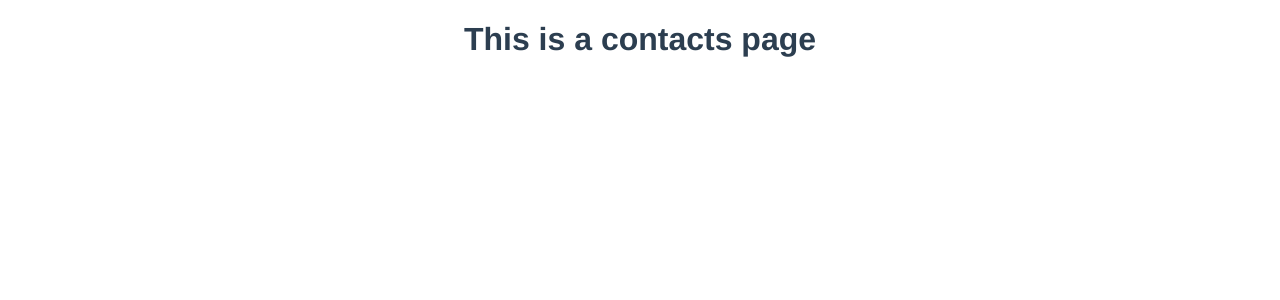
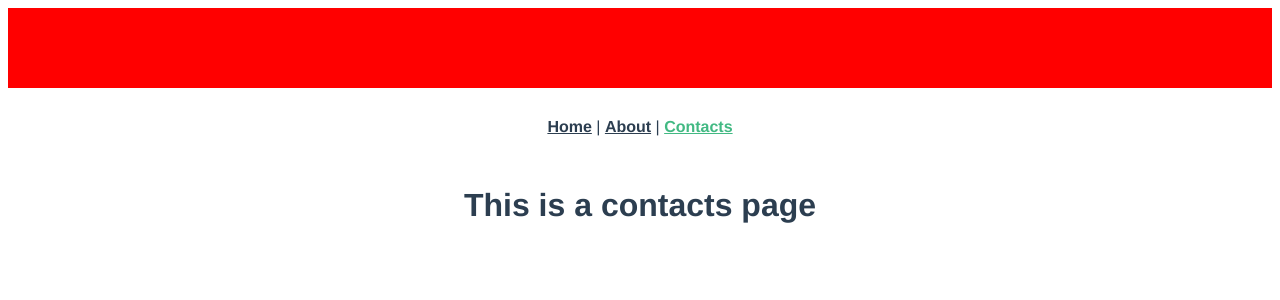
Before and after one commit to NovoManu/vue-smart-layouts, a Vue app: page /contacts in a window 1280 px wide. Shown: the top 300 px of the page. Built offline with nearby package versions, Linux system fonts and the light colour scheme.

Commit message:
Added hoc to app

```diff
--- a/src/App.vue
+++ b/src/App.vue
@@ -1,8 +1,19 @@
 <template>
   <div id="app">
-    <router-view/>
+    <AppLayout>
+      <router-view />
+    </AppLayout>
   </div>
 </template>
+
+<script>
+import AppLayout from '@/layouts/AppLayout'
+
+export default {
+  name: 'App',
+  components: { AppLayout }
+}
+</script>
 
 <style>
 #app {
```
